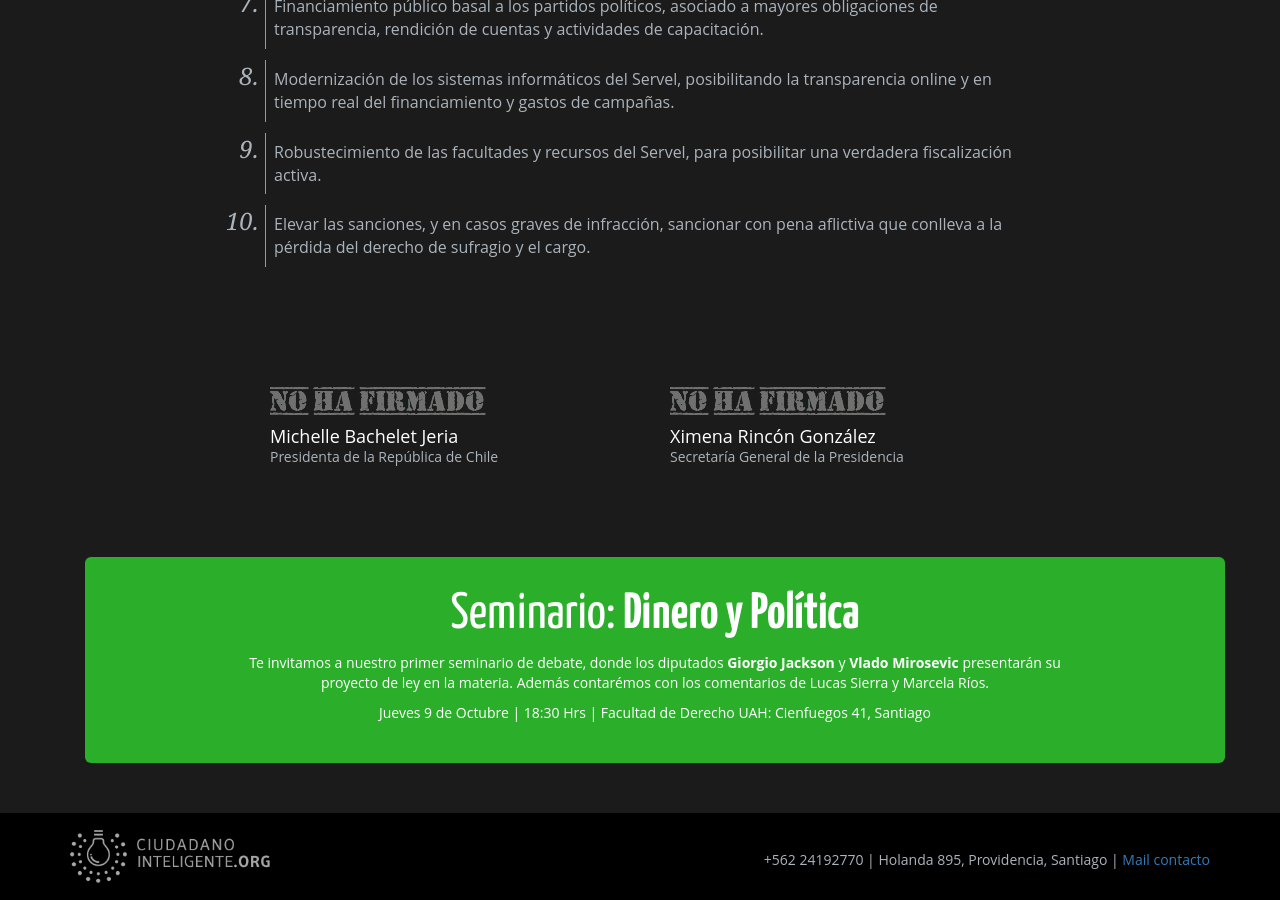
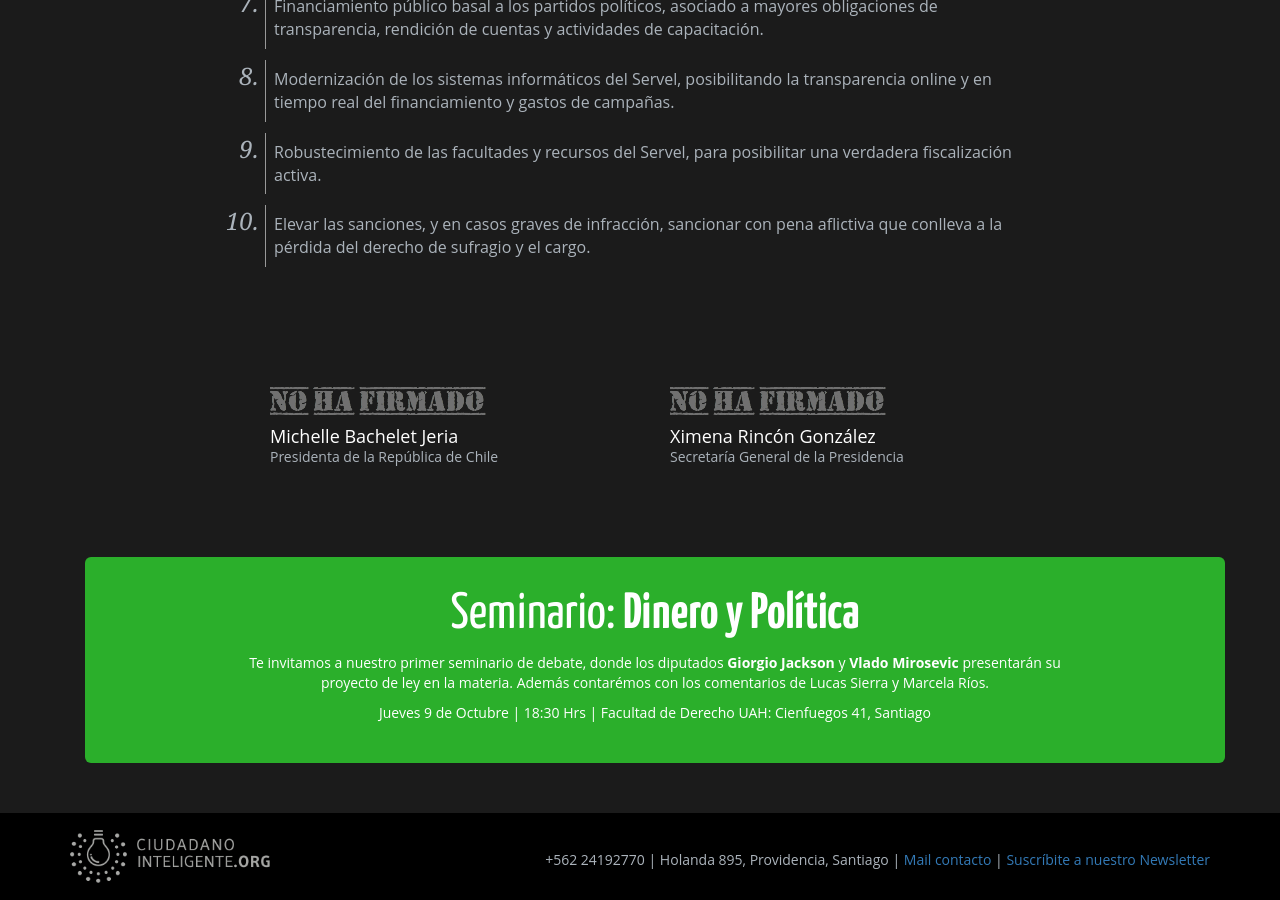
Before and after one commit to ciudadanointeligente/quien-te-financia, a Jekyll site: the page built from index.html, in a window 1280 px wide and 900 px high, scrolled down 1360 px. Built offline with Jekyll 4.4.1, drawn with Linux system fonts in a browser that asks for light colours; nearby versions of some CDN libraries; comment, search, counter and statistics services are not loaded.

Commit message:
agrega link a formulario de inscripción al newsletter

```diff
--- a/_includes/footer.html
+++ b/_includes/footer.html
@@ -1,7 +1,7 @@
 <footer>
         <div class="container centerCont">
             <a href="http://ciudadanointeligente.org/" target="_blank"><img src="{{site.baseurl}}/img/logo-ciudadanoi.png"></a>
-            <span>+562 24192770 | Holanda 895, Providencia, Santiago | <a href="mailto:info@ciudadanointeligente.org?Subject=Prensa%20votainteligente" class="email-prensa">Mail contacto</a></span>
+            <span>+562 24192770 | Holanda 895, Providencia, Santiago | <a href="mailto:info@ciudadanointeligente.org?Subject=Prensa%20votainteligente" class="email-prensa">Mail contacto</a> | <a href="http://eepurl.com/3qrNj" class="email-prensa">Suscríbite a nuestro Newsletter</a></span>
         </div>
 </footer>
 
```
